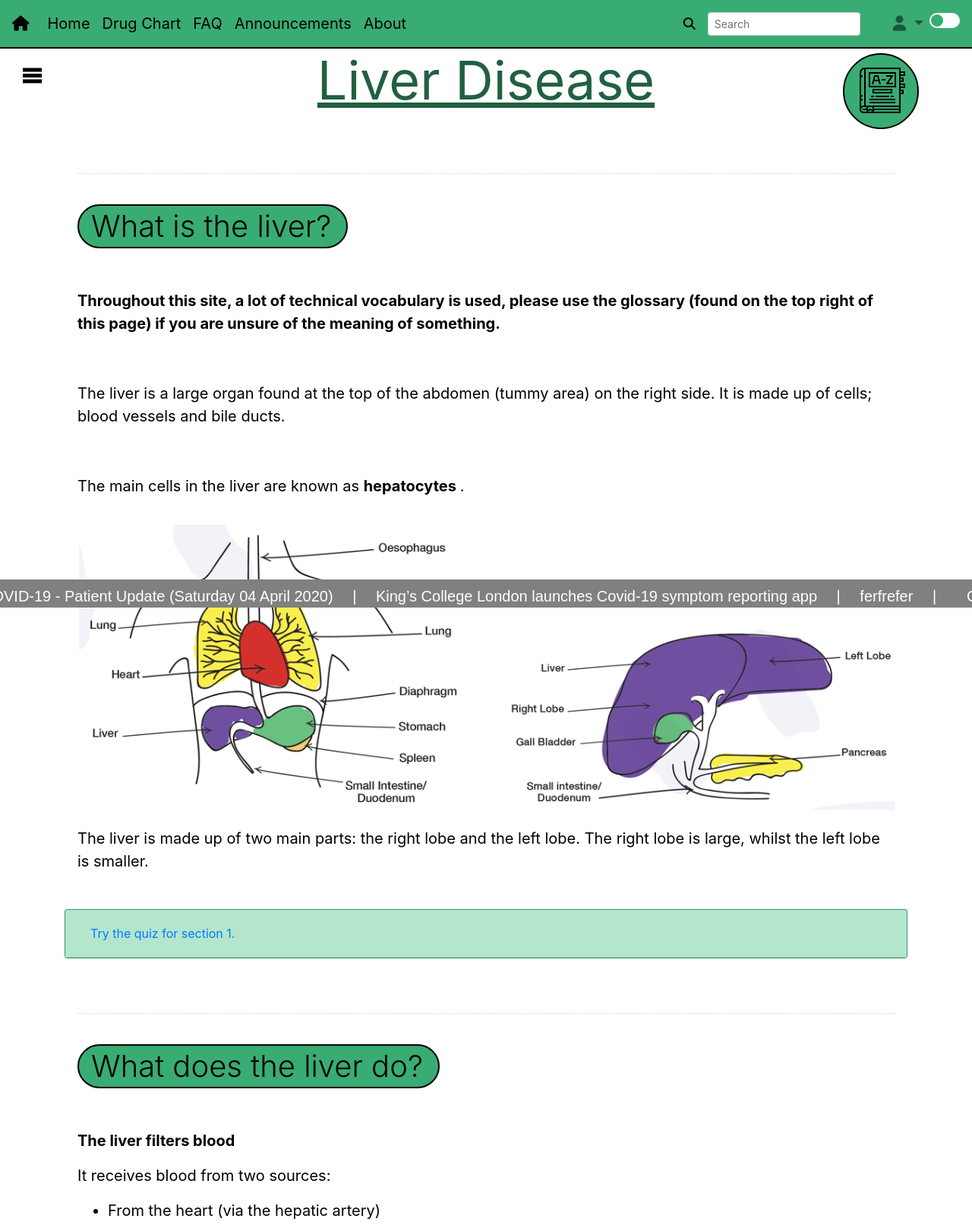
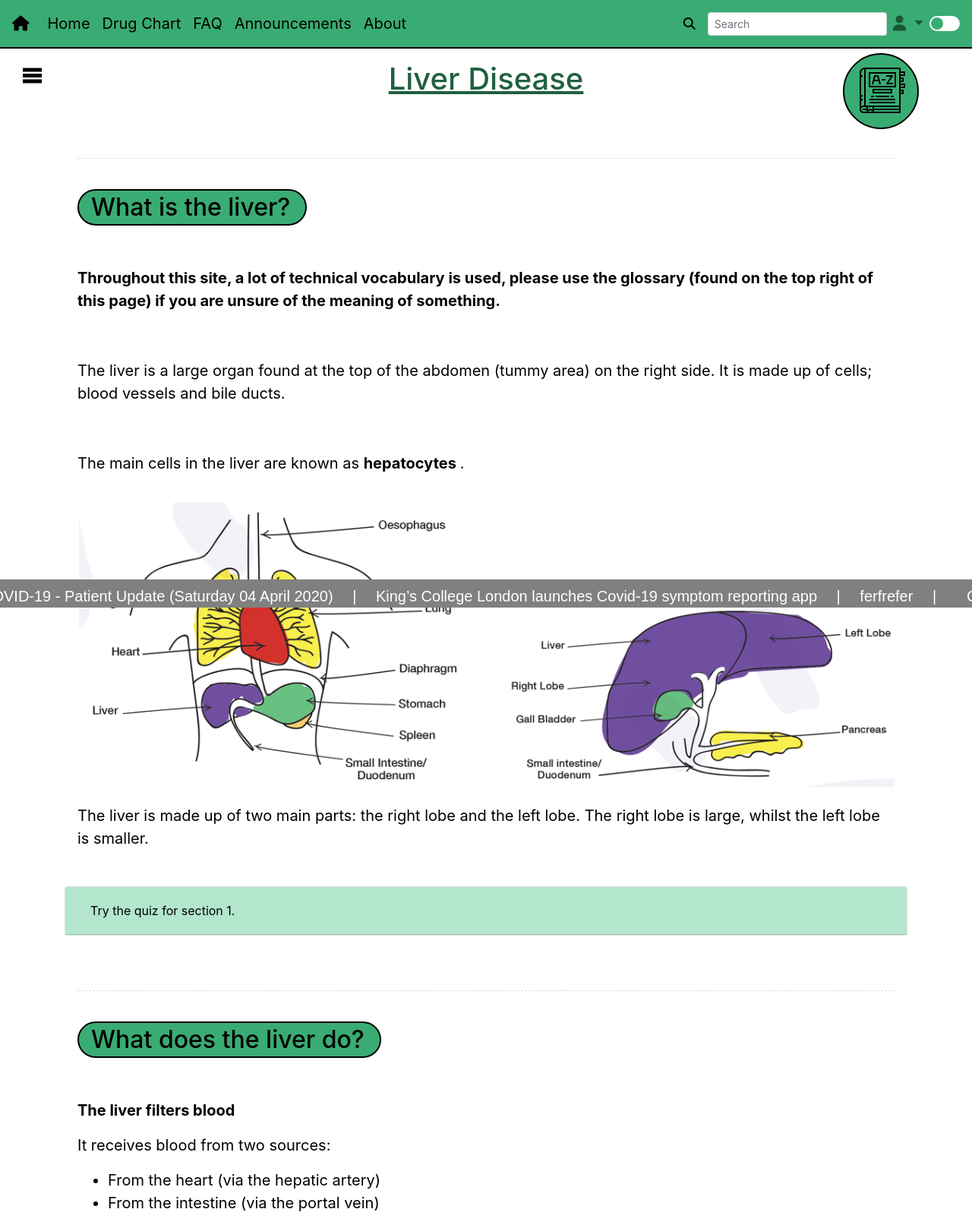
Before and after one commit to oskar8991/KCHosptial-CMS, a Flask app: page /index in a window 1280 px wide. Shown: the top 1613 px of the page at 76% size. Run offline with Flask 2, Linux system fonts and the light colour scheme; data comes from the database, SQL or seed files in the repository; both versions use the stored data as it was after the commit; some libraries are stand-ins or nearby versions.

Commit message:
Layout bug fixes (mobile responsiveness, bootstrap layouting, card background colors)

```diff
--- a/content/routes.py
+++ b/content/routes.py
@@ -55,6 +55,7 @@ def edit_content():
 @content.route('/edit_record_content', methods=["GET"])
 def edit_record_content():
     text = request.args.get('jsdata')
+    record_content = ''
     for record in get_records():
         if record.title == text:
             record_content = record
--- a/content/utils.py
+++ b/content/utils.py
@@ -45,6 +45,8 @@ def assossiated_questions():
 def add_class(html, where, what):
     soup = BeautifulSoup(html)
     for tag in soup.find_all(where):
-        tag['class'] = what
+        class_list = tag.get('class', [])
+        if what not in class_list:
+            tag['class'] = class_list + [what]
 
     return soup.prettify()
--- a/static/css/dark-light.css
+++ b/static/css/dark-light.css
@@ -113,7 +113,11 @@ body #faqBtn {
 }
 
 body .card {
-	background: var(--nav-color);
+	background: var(--about-card-body);
+}
+
+body .card button {
+	color: var(--font-color);
 }
 
 body #faqText {
@@ -137,7 +141,7 @@ body #card-body {
 }
 
 body h5 {
-	background: var(--about-card-header);
+	background: var(--about-card-body);
 }
 
 body #plz {
--- a/static/css/example.css
+++ b/static/css/example.css
@@ -7,7 +7,7 @@ h1 {
 
 .content {
 	display: block;
-	width: 1500px;
+	/*width: 1500px;*/
 	padding: 1em;
 	overflow: hidden;
 	margin: 0 auto;
--- a/static/css/style.css
+++ b/static/css/style.css
@@ -199,11 +199,12 @@ footer {
 
 @media (max-width: 768px) {
     #sidebar {
-        margin-left: -13rem;
+        margin-left: 0;
+        width: 10rem;
     }
 
     #sidebar.hidden {
-        margin-left: 0;
+        margin-left: -13rem;
     }
 }
 
@@ -240,6 +241,7 @@ footer {
   background-color: transparent;
   border: none;
   outline: none;
+  -webkit-appearance: none;
 }
 
 #generate{
@@ -282,8 +284,8 @@ section {
 }
 
 h1 {
-  font-size: 70px;
-  font-weight: 400;
+  /*font-size: 70px;*/
+  /*font-weight: 400;*/
   text-decoration: underline;
   text-align: center;
 }
@@ -294,8 +296,8 @@ h2 {
   padding: 3px 20px;
   color: black;
   border: 2px solid black;
-  font-size: 40px;
-  font-weight: 300;
+  /*font-size: 40px;*/
+  /*font-weight: 300;*/
   padding-left: 1rem;
   border-radius: 30px;
 }
@@ -410,7 +412,7 @@ ul {
   text-align: center;
   line-height: 35px;
   font-size: 20px;
-  font-weight: 700;
+  font-weight: 70;
   border-radius: 7px;
   cursor: pointer;
   opacity: 0;
@@ -439,6 +441,22 @@ ul {
   line-height: 90px;
   border-radius: 100%;
   cursor: pointer;
+}
+
+@media (max-width: 768px) {
+    #popUpImage {
+      width: 35px;
+      height: 35px;
+      position: relative;
+      right: 12px;
+      top: -23px;
+    }
+
+    .popUpButtonCircle {
+        right: 10px;
+        width: 50px;
+        height: 50px;
+    }
 }
 
 #toTop {
--- a/templates/base_templates/base.html
+++ b/templates/base_templates/base.html
@@ -2,6 +2,7 @@
 <html>
 <head>
 
+  <meta name="viewport" content="width=device-width, initial-scale=1.0">
   <!-- bootstrap link -->
 	<link rel="stylesheet" href="https://maxcdn.bootstrapcdn.com/bootstrap/4.4.1/css/bootstrap.min.css">
   <link rel="stylesheet" href="http://maxcdn.bootstrapcdn.com/font-awesome/latest/css/font-awesome.min.css">
@@ -20,11 +21,15 @@
 </head>
 
 <body>
-  <nav class="navbar sticky-top navbar-expand navbar-light no-print" id="nav">
+  <nav class="navbar sticky-top navbar-expand-lg navbar-light no-print" id="nav">
     <a class="navbar-brand" href="{{url_for('main.home')}}" id="home">
       <i class="fas fa-home"  id="house"></i>
     </a>
-    <div class="collapse navbar-collapse">
+    <button class="navbar-toggler" type="button" data-toggle="collapse" data-target="#navbarSupportedContent" aria-controls="navbarSupportedContent" aria-expanded="false" aria-label="Toggle navigation">
+      <span class="navbar-toggler-icon"></span>
+    </button>
+
+    <div class="collapse navbar-collapse" id="navbarSupportedContent">
       <ul class="navbar-nav mr-auto">
         <li class="nav-item active">
           <a class="nav-link" href="{{url_for('main.index')}}">Home</a>
@@ -55,9 +60,9 @@
           }, false);
         </script>
       </ul>
-      <form class="form-inline">
+      <form class="form-inline my-2 my-lg-0">
         <i class="fas fa-search" aria-hidden="true"></i>
-        <input id="searchInput" type="text" placeholder="Search" class="form-control form-control-sm ml-3 w-75" type="text" placeholder="Search" aria-label="Search">
+        <input id="searchInput" type="text" placeholder="Search" class="form-control form-control-sm ml-3" type="text" placeholder="Search" aria-label="Search">
       </form>
 
       <ul class="navbar-nav">
@@ -75,7 +80,7 @@
           </div>
         </li>
       </ul>
-      <label class="darkModeLabel">
+      <label class="darkModeLabel my-2 my-lg-0">
         <input type="checkbox" id="darkMode">
         <span class="darkModeBtn"></span>
       </label>
--- a/templates/index.html
+++ b/templates/index.html
@@ -49,7 +49,7 @@
   <div>
     <input type="checkbox" id="click2">
     <label for="click2" class="popUpButtonCircle">
-      <img src="{{url_for('static', filename='resources/icon/glossary.png')}}">
+      <img src="{{url_for('static', filename='resources/icon/glossary.png')}}" id="popUpImage">
     </label>
     <div class="popUp" id="circlePopUp">
       <div class="popUpHeader">
@@ -91,8 +91,11 @@
   </div>
 
   <div class="container">
+    <div class="mt-sm-5 d-sm-block d-md-none">
+      <br>
+    </div>
     {% for header in content.headings %}
-      <h1>{{ header }}</h1>
+      <h1 class="mt-3">{{ header }}</h1>
       {% for record in content.records %}
         {% if record.header == header%}
           <div class="row">
--- a/templates/questions/quiz.html
+++ b/templates/questions/quiz.html
@@ -19,8 +19,8 @@
       <tr>
         <td>{{ question.question_text }}</td>
         <td>
-          <a class="btn btn-primary" href="{{url_for('quiz.edit_question', question_id = question.id)}}" id= "editQuestion" role="button">Edit</a>
-          <a class="btn btn-primary" href="{{url_for('quiz.delete_question', question_id = question.id)}}"  id= "deleteQuestion" role="button">Delete</a>
+          <a class="btn btn-primary m-1" href="{{url_for('quiz.edit_question', question_id = question.id)}}" id= "editQuestion" role="button">Edit</a>
+          <a class="btn btn-primary m-1" href="{{url_for('quiz.delete_question', question_id = question.id)}}"  id= "deleteQuestion" role="button">Delete</a>
         </td>
         <td>{{ titles[question.content_id] }}</td>
       </tr>
--- a/templates/splash.html
+++ b/templates/splash.html
@@ -3,6 +3,7 @@
 <head>
   <title>Home Page</title>
   <meta charset="utf-8">
+  <meta name="viewport" content="width=device-width, initial-scale=0.5">
   <link rel="stylesheet" type="text/css" href="{{url_for('static', filename='css/splash.css')}}">
   <link rel="stylesheet" type="text/css" href="{{url_for('static', filename='css/switch.css')}}">
   <link rel="stylesheet" type="text/css" href="{{url_for('static', filename='css/dark-light.css')}}">
```
Also changed, not shown: requirements.txt (+7 -7 lines), static/css/splash.css (+12 -0 lines), data.db.
